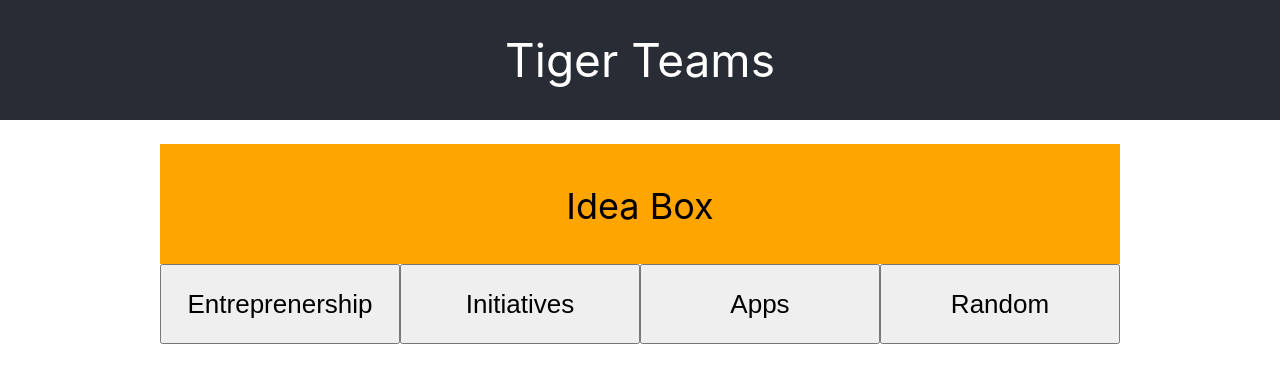
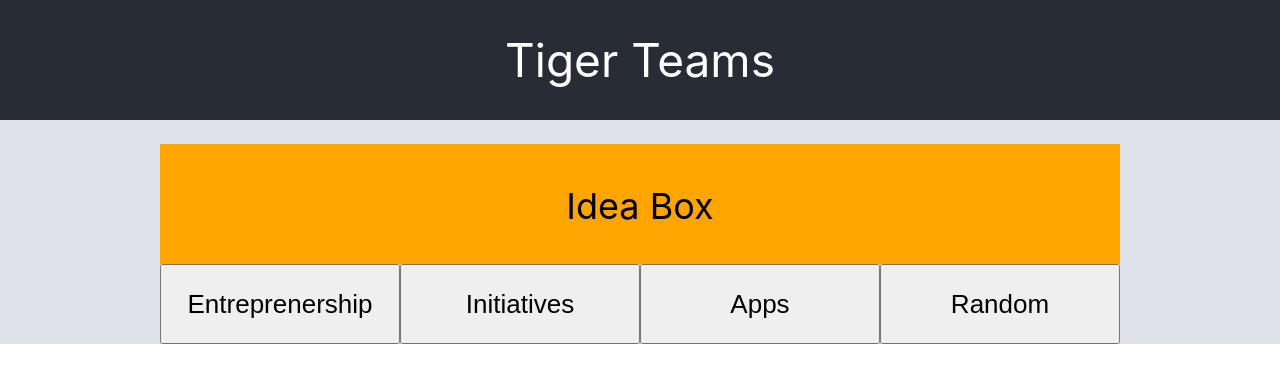
Before and after one commit to ughe/cos333, a React app in the folder frontend/: page / in a window 1280 px wide. Shown: the top 382 px of the page. Built offline with nearby package versions, Linux system fonts and the light colour scheme.

Commit message:
Made adjustments to App.css

```diff
--- a/frontend/src/App.css
+++ b/frontend/src/App.css
@@ -1,5 +1,6 @@
 .App {
   text-align: center;
+  background-color: #dee0ea;
 }
 
 .App-header {
@@ -8,6 +9,7 @@
   display: flex;
   flex-direction: column;
   align-items: center;
+  text-align: left;
   justify-content: center;
   font-size: calc(30px + 2vmin);
   color: white;
```
